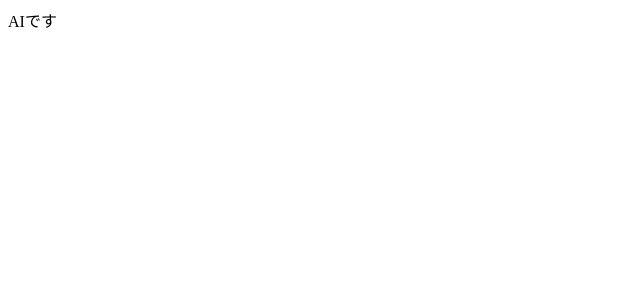
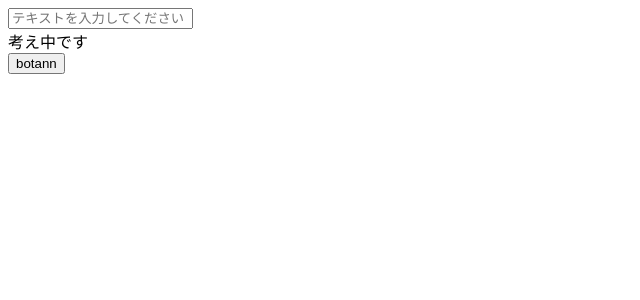
Before and after one commit to eREDROCK/debateAI, a Next.js app in the folder frontend/web-front/: page /test/redrcok in a window 1280 px wide. Shown: the top 300 px of the page, without its empty margins (0-640 px from the left). Built offline with nearby package versions, Linux system fonts and the light colour scheme.

Commit message:
[Add]フォームに入力中かどうかの処理完成

```diff
--- a/frontend/web-front/src/components/Player-AI-box/Player-AI-box.tsx
+++ b/frontend/web-front/src/components/Player-AI-box/Player-AI-box.tsx
@@ -1,12 +1,12 @@
-import React from "react";
+import React, {useEffect} from "react";
 import styled from "styled-components";
 
-const  Player=(role: number)=>{
+const  Player=({role, isInputting}: {role: number; isInputting: boolean })=>{
 
-  if (role==0) {
+  if (role === 0) {
     return(
       <div>
-        プレイヤーです
+         {isInputting ? (<div>応答中です</div>) : (<div>考え中です</div>)}
       </div>
     );
   } else {
@@ -20,3 +20,30 @@ const  Player=(role: number)=>{
 
 
 export default Player;
+
+
+// ゲーム画面に合体するときは以下の部分を入れてください
+// const [isInputting, setIsInputting] = useState(false);
+//   // formの入力中に呼び出す関数
+//   const handleInput = () => {
+//     setIsInputting(true);
+//   };
+//   // formに入力も何もしていないときに呼び出す関数
+//   const handleInputBlur = () => {
+//     setIsInputting(false);
+//   };
+//
+
+//   formのinputにonFocusとonBlurを
+//   return (
+//     <div>
+//       <input
+//         type="text"
+//         placeholder="テキストを入力してください"
+//         onFocus={handleInput}// formに入力中の時にhandleInputを呼び出す
+//         onBlur={handleInputBlur}// formに入力も何もしていないときにhandleInputBlurを呼び出す
+//       />
+//     <Player role={0} isInputting={isInputting}/> //ユーザー画像を呼び出したいときはrole={0} AI画像を呼び出したいときはrole={1}
+//     <button>botann</button>
+//     </div>
+//   );
--- a/frontend/web-front/src/pages/test/redrcok.tsx
+++ b/frontend/web-front/src/pages/test/redrcok.tsx
@@ -1,10 +1,29 @@
 import Player from "../../components/Player-AI-box/Player-AI-box";
-import Title from "../../components/Title-box/Title-box"
+import React, { useState, useEffect } from "react";
+
+
 
 const App = () => {
+
+  const [isInputting, setIsInputting] = useState(false);
+  // formの入力中に呼び出す関数
+  const handleInput = () => {
+    setIsInputting(true);
+  };
+  // formに入力も何もしていないときに呼び出す関数
+  const handleInputBlur = () => {
+    setIsInputting(false);
+  };
   return (
     <div>
-    <Player role={0} />
+      <input
+        type="text"
+        placeholder="テキストを入力してください"
+        onFocus={handleInput}// formに入力中の時にhandleInputを呼び出す
+        onBlur={handleInputBlur}// formに入力も何もしていないときにhandleInputBlurを呼び出す
+      />
+    <Player role={0} isInputting={isInputting}/>
+    <button>botann</button>
     </div>
   );
 };
```
Also changed, not shown: 1 other file (tests, documents, lock files or other folders).
